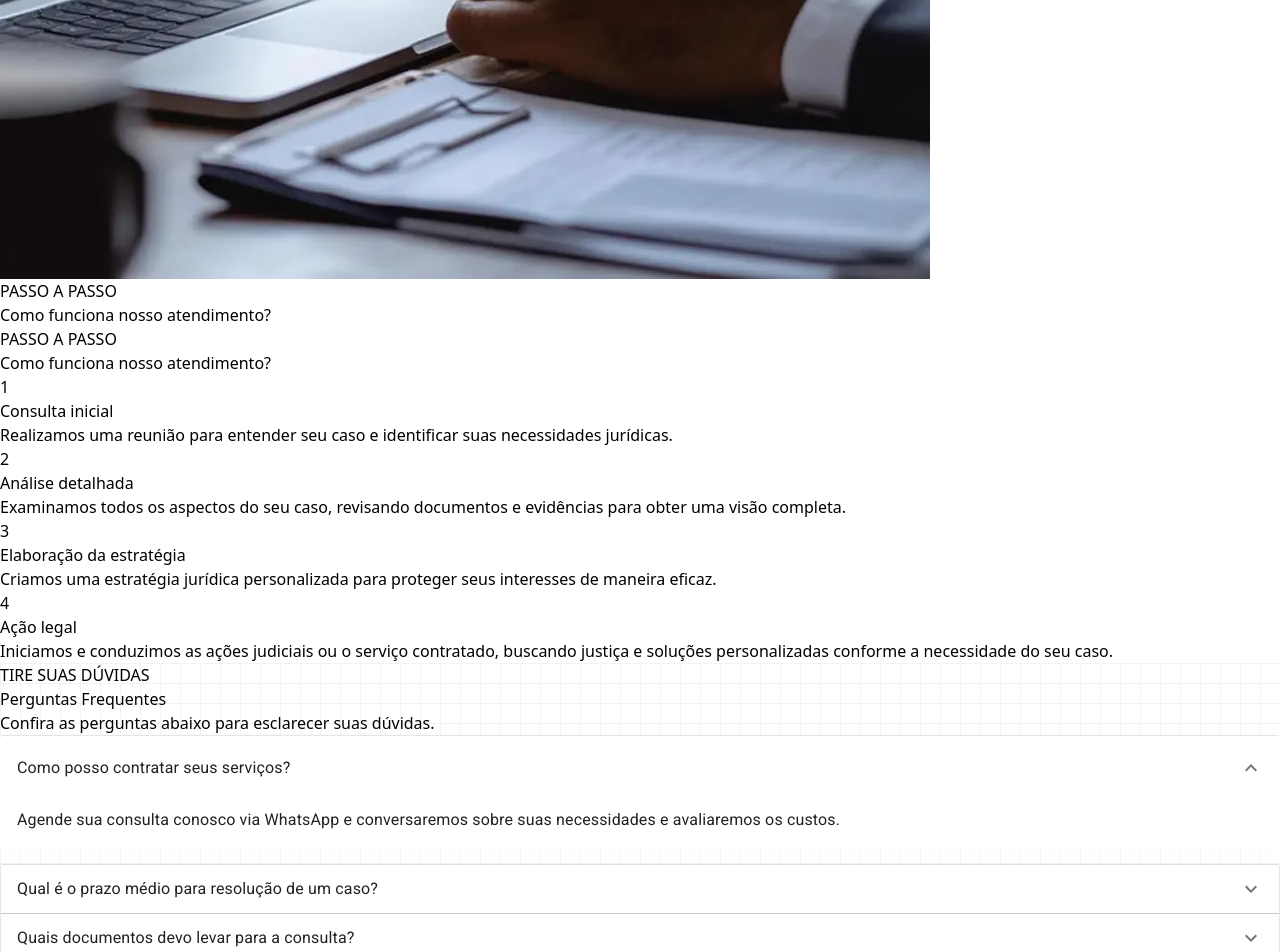
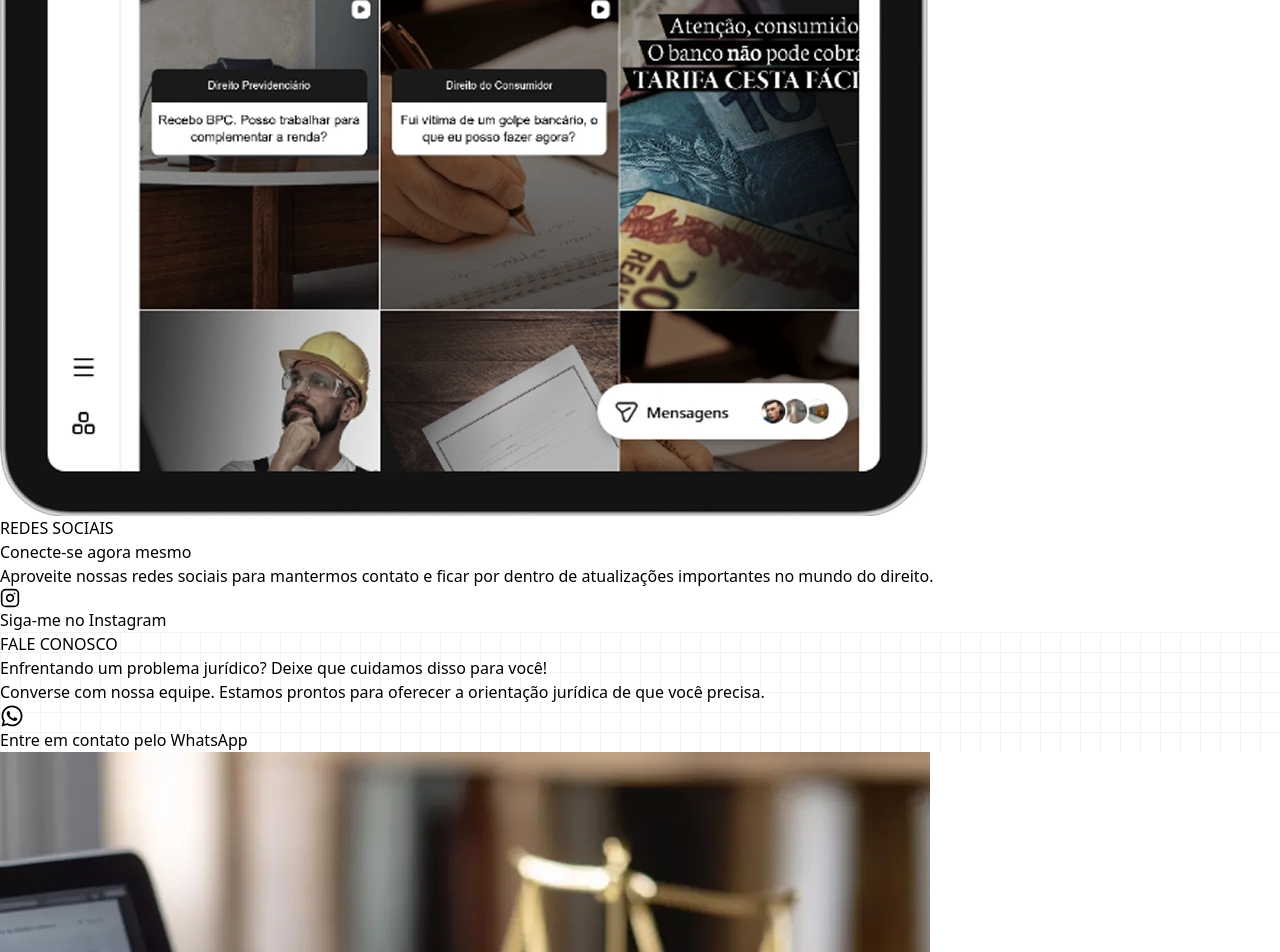
Before and after one commit to EdisonMatos/LP-Andre-Lima, a React (Vite) app: page / in a window 1280 px wide. Shown: the part 2937-3889 px from the top of the page. Built offline with nearby package versions, Linux system fonts and the light colour scheme; a web font is replaced by a local one.

Commit message:
fix: AboutInstagram

```diff
--- a/src/content/content.jsx
+++ b/src/content/content.jsx
@@ -96,7 +96,7 @@ export const infos = {
     </div>
   ),
   obs: <span className="italic">A Definir</span>,
-  instagramProfile: "A_definir", // Sem o @
+  instagramProfile: "adv_andrelima", // Sem o @
   facebookProfile: "A_Definir",
   linkeDinProfile: "A_Definir",
   x: "A_Definir",
@@ -415,10 +415,10 @@ const content = {
       title: "Minha trajetória",
       subtitle:
         "Advogado com atuação especializada em Direito do Trabalho, com foco em cálculos judiciais, liquidação de sentença e fase de execução.",
-      labelInstagram: "Siga-nos no Instagram",
-      labelFacebook: "Siga-nos no Facebook",
-      labelLinkedin: "Siga-nos no LinkedIn",
-      labelX: "Siga-nos no X",
+      labelInstagram: "Siga-me no Instagram",
+      labelFacebook: "Siga-me no Facebook",
+      labelLinkedin: "Siga-me no LinkedIn",
+      labelX: "Siga-me no X",
       paragraph: (
         <div>
           Atuo tanto em ações diretas contra empresas quanto em parceria com
@@ -440,14 +440,15 @@ const content = {
           imgSocial: aboutInstagram,
           alt: `Foto do Instagram do ${infos.name}`,
         },
-        miniTag: "A_Definir",
-        title: "A_Definir",
-        subtitle: "A_Definir",
-        paragraph: <p>A_Definir</p>,
-        labelInstagram: "Siga-nos no Instagram",
-        labelFacebook: "Siga-nos no Facebook",
-        labelLinkedin: "Siga-nos no LinkedIn",
-        labelX: "Siga-nos no X",
+        miniTag: "REDES SOCIAIS",
+        title: "Conecte-se agora mesmo",
+        subtitle:
+          "Aproveite nossas redes sociais para mantermos contato e ficar por dentro de atualizações importantes no mundo do direito.",
+        paragraph: <p></p>,
+        labelInstagram: "Siga-me no Instagram",
+        labelFacebook: "Siga-me no Facebook",
+        labelLinkedin: "Siga-me no LinkedIn",
+        labelX: "Siga-me no X",
       },
     },
     cta: {
--- a/src/pages/Index.jsx
+++ b/src/pages/Index.jsx
@@ -40,11 +40,11 @@ export default function Index() {
         paragraphsModal={true}
       />
       <About modal={false} showGallery={false} colorMode={colorMode} />
-      {/* <AboutInstagram
+      <AboutInstagram
         colorMode={colorMode}
         instagram={true}
         socialPrint={true}
-      /> */}
+      />
       <Cta colorMode={colorMode} />
       <Steps colorMode={colorMode} />
       {/* <Maps colorMode={colorMode} /> */}
```
Also changed, not shown: src/assets/imgs/about/aboutSocial.webp.
